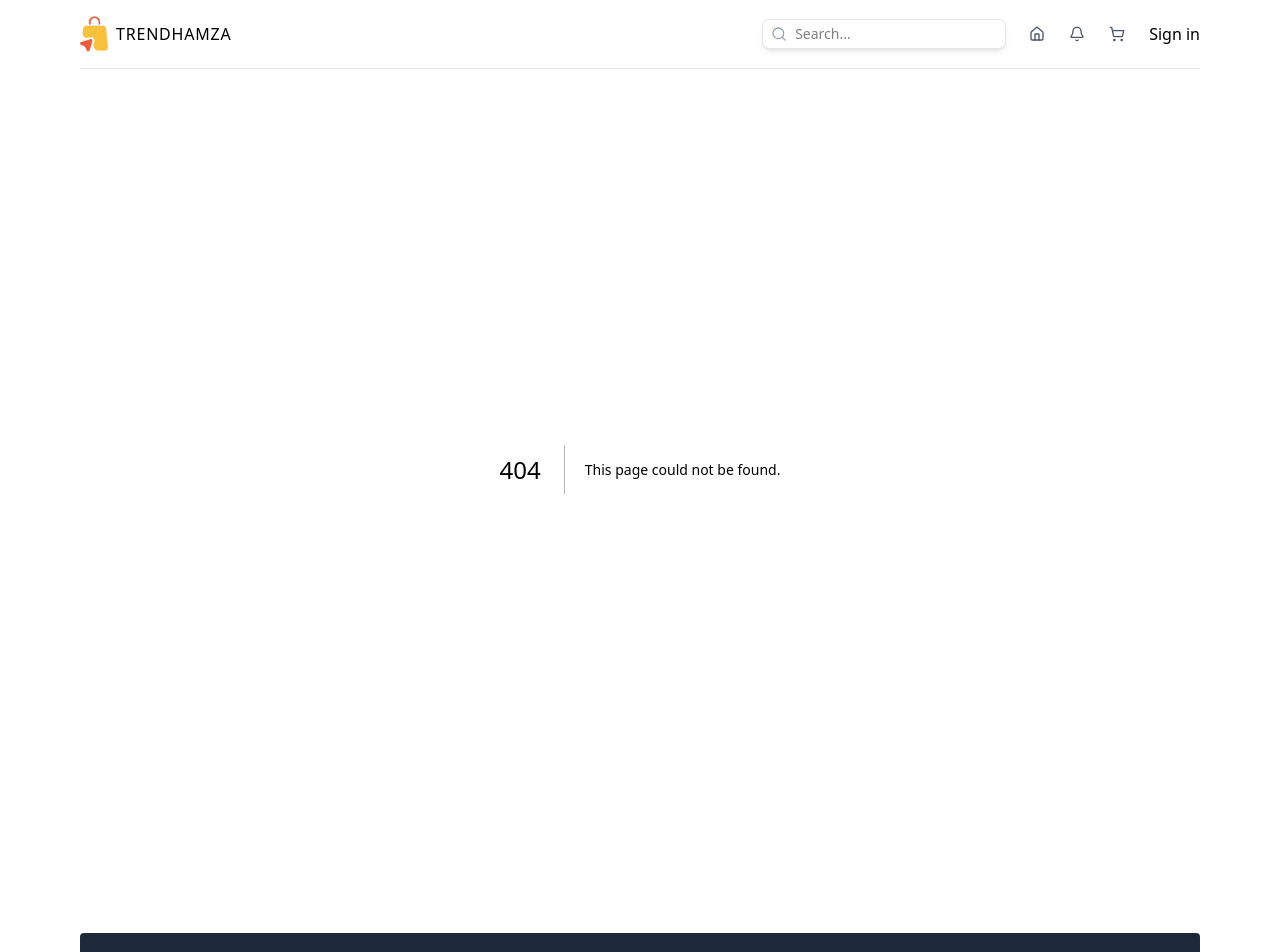
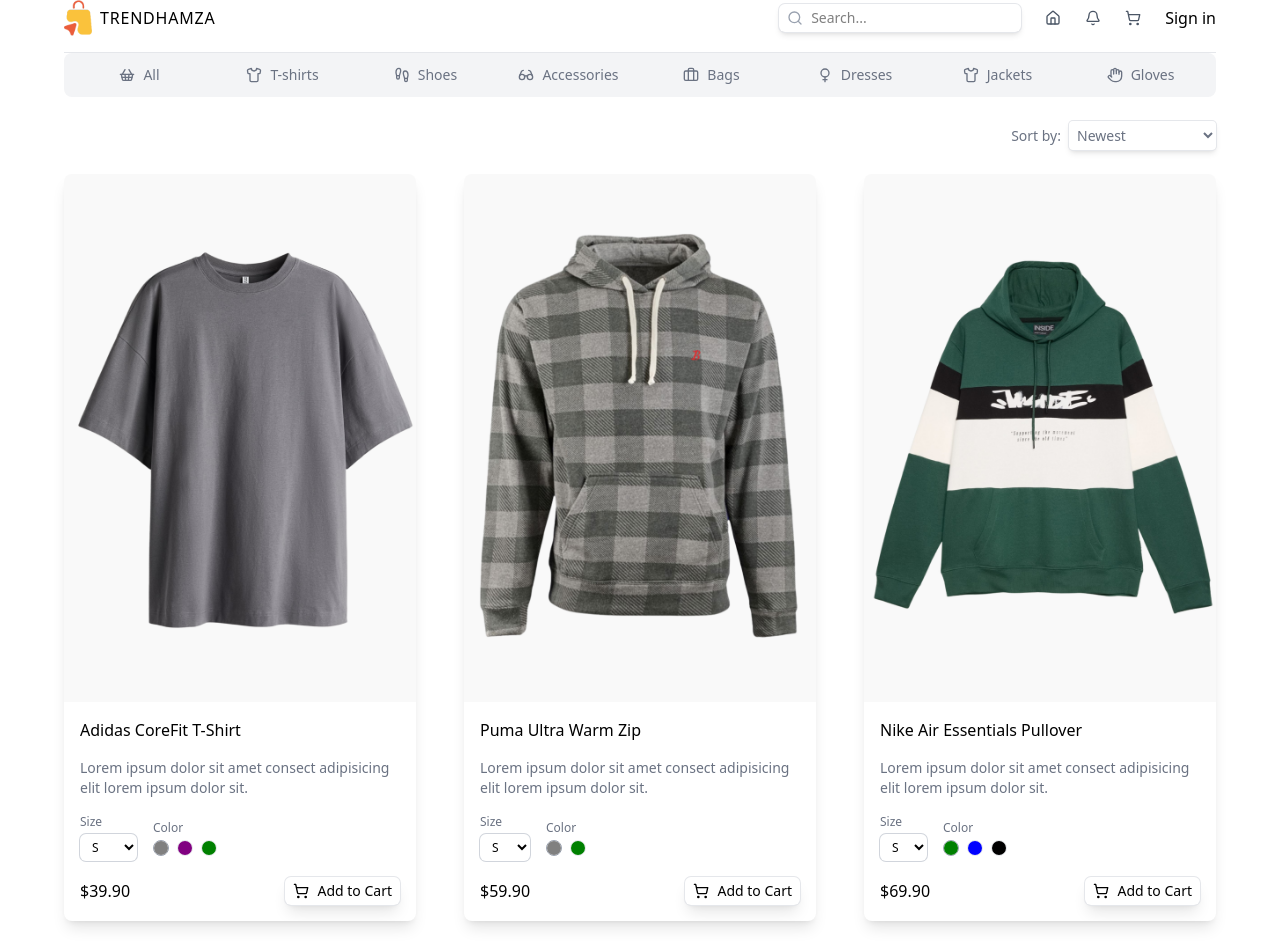
Before and after one commit to Hamza160/ecommerce-microservices, a Next.js app in the folder client/: page /products in a window 1280 px wide. Before the commit this address had no page. Shown: the top 952 px of the page. Built offline with nearby package versions, Linux system fonts and the light colour scheme.

Commit message:
feat: Product Card Completed, Products Page Complete

```diff
--- a/client/src/app/layout.tsx
+++ b/client/src/app/layout.tsx
@@ -30,7 +30,7 @@
       <body
         className={`${geistSans.variable} ${geistMono.variable} antialiased`}
       >
-        <div className="mx-auto p-4 sm:max-w-xl md:max-w-2xl xl:max-w-6xl">
+        <div className="mx-auto p-4 sm:p-0 sm:max-w-xl md:max-w-2xl xl:max-w-6xl">
             <Navbar />
             {children}
             <Footer />
--- a/client/src/app/page.tsx
+++ b/client/src/app/page.tsx
@@ -1,7 +1,8 @@
 import Image from "next/image";
 import ProductList from "@/components/ProductList";
 
-const Homepage = () => {
+const Homepage = async ({searchParams}: { searchParams: Promise<{ category: string }> }) => {
+    const {category} = await searchParams;
     return (
         <div className=''>
             <div className='relative aspect-[3/1] mb-12'>
@@ -11,7 +12,7 @@
                     fill
                 />
             </div>
-        <ProductList/>
+            <ProductList category={category} params="homepage" />
         </div>
     )
 }
--- /dev/null
+++ b/client/src/app/products/page.tsx
@@ -0,0 +1,11 @@
+import React from 'react';
+import ProductList from "@/components/ProductList";
+
+export default async function ProductsPage({searchParams}: { searchParams: Promise<{ category: string }> }) {
+    const {category} = await searchParams
+    return (
+        <div>
+            <ProductList category={category} params="products"/>
+        </div>
+    );
+}
--- /dev/null
+++ b/client/src/components/Filter.tsx
@@ -0,0 +1,32 @@
+"use client"
+import React from 'react';
+import {useParams, useRouter, useSearchParams} from "next/navigation";
+
+const Filter = () => {
+    const searchParams = useSearchParams();
+    const router = useRouter();
+    const pathname = useParams();
+    const handleFilter = (value: string) => {
+        const params = new URLSearchParams(searchParams);
+        params.set("sort", value);
+        router.push(`${pathname}?${params.toString()}`, {scroll: false});
+    }
+
+    return (
+        <div className="flex items-center justify-end gap-2 text-sm text-gray-500 my-6">
+            <span>Sort by:</span>
+            <select
+                name="sort"
+                className="ring ring-gray-200 shadow-md p-1 rounded-sm"
+                onChange={e => handleFilter(e.target.value)}
+            >
+                <option value="newest">Newest</option>
+                <option value="oldest">Oldest</option>
+                <option value="asc">Price: Low to High</option>
+                <option value="desc">Price: High to Low</option>
+            </select>
+        </div>
+    );
+}
+
+export default Filter;
--- a/client/src/components/ProductCard.tsx
+++ b/client/src/components/ProductCard.tsx
@@ -1,21 +1,80 @@
+"use client"
 import React from 'react';
 import {ProductType} from "@/types";
 import Link from "next/link";
 import Image from "next/image";
+import {ShoppingCartIcon} from "lucide-react";
 
 const ProductCard = ({product}: { product: ProductType }) => {
+    const [productTypes, setProductTypes] = React.useState({
+        size: product.sizes[0],
+        color: product.colors[0],
+    });
+
+    const handleProductType = (type: "size" | "color", value: string) => {
+        setProductTypes({...productTypes, [type]: value});
+    }
+
     return (
         <div className="shadow-lg rounded-lg overflow-hidden">
+            {/* Image */}
             <Link href={`/products/${product.id}`}>
                 <div className='relative aspect-[2/3]'>
                     <Image
-                        src={product.images[product.colors[0]]}
+                        src={product.images[productTypes.color]}
                         alt={product.name}
                         fill
                         className="object-cover hover:scale-105 transition-all duration-300"
                     />
                 </div>
             </Link>
+            {/*  Product Details */}
+            <div className="flex flex-col gap-4 p-4">
+                <h1 className="font-medium">{product.name}</h1>
+                <p className="text-sm text-gray-500">{product.shortDescription}</p>
+                {/*  PRODUCT TYPEs */}
+                <div className="flex items-center gap-4 text-xs">
+                    {/* Sizes */}
+                    <div className="flex flex-col gap-1">
+                        <span className="text-gray-500">Size</span>
+                        <select
+                            name="size"
+                            id="size"
+                            className="ring ring-gray-300 rounded-md px-2 py-1"
+                            onChange={e => handleProductType("size", e.target.value)}
+                        >
+                            {product.sizes.map((size) => (
+                                <option key={size} value={size}>{size.toUpperCase()}</option>
+                            ))}
+                        </select>
+                    </div>
+                    {/* Colors */}
+                    <div className="flex flex-col gap-1">
+                        <span className="text-gray-500">Color</span>
+                        <div className="flex items-center gap-2">
+                            {product.colors.map((color) => (
+                                <div
+                                    key={color}
+                                    onClick={() => handleProductType('color', color)}
+                                    className={`cursor-pointer border-1 ${productTypes.color === color ? 'border-gray-400' : 'border-gray-200'} rounded-full p-[1.2]`}
+                                >
+                                    <div className={`w-[14px] h-[14px] rounded-full`}
+                                         style={{backgroundColor: color}}/>
+                                </div>
+                            ))}
+                        </div>
+                    </div>
+                </div>
+                {/* Price and Add To Cart   */}
+                <div className="flex items-center justify-between">
+                    <p className={"font-medium"}>${product.price.toFixed(2)}</p>
+                    <button
+                        className="flex items-center gap-2 ring ring-gray-200 shadow-lg rounded-md px-2 py-1 text-sm cursor-pointer hover:text-white hover:bg-black transition-all duration-300">
+                        <ShoppingCartIcon size={16}/>
+                        Add to Cart
+                    </button>
+                </div>
+            </div>
         </div>
     );
 }
--- a/client/src/components/ProductList.tsx
+++ b/client/src/components/ProductList.tsx
@@ -1,6 +1,8 @@
 import {ProductsType} from "@/types";
 import Categories from "@/components/Categories";
 import ProductCard from "@/components/ProductCard";
+import Link from "next/link";
+import Filter from "@/components/Filter";
 
 const products: ProductsType = [
     {
@@ -112,15 +114,24 @@
         images: {blue: "/products/8b.png", green: "/products/8gr.png"},
     },
 ];
-const ProductList = () => {
+const ProductList = ({category, params}: { category: string; params: "homepage" | "products" }) => {
     return (
         <div className="w-full">
             <Categories/>
+            {params === 'products' && (
+                <Filter/>
+            )}
             <div className="grid grid-cols-1 sm:grid-cols-2 xl:grid-cols-3 2xl:grid-cols-4 gap-12">
                 {products.map(product => (
                     <ProductCard key={product.id} product={product}/>
                 ))}
             </div>
+            <Link
+                href={category ? `/products?category=${category}` : '/products'}
+                className="flex justify-end mt-4 underline text-sm text-gray-500"
+            >
+                View all products
+            </Link>
         </div>
     );
 };
```
Lines whose indentation alone changed are shown as unchanged.
